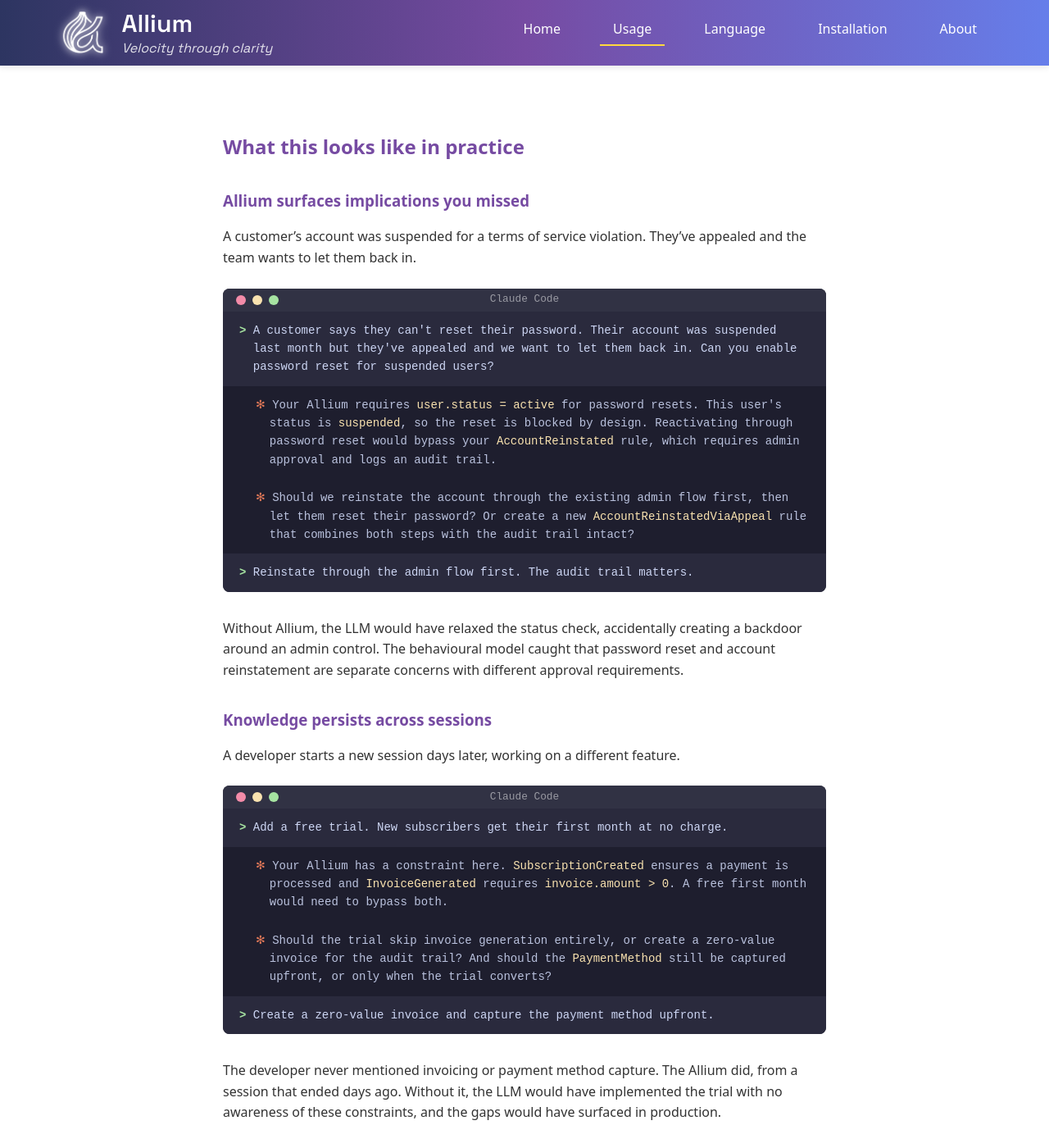
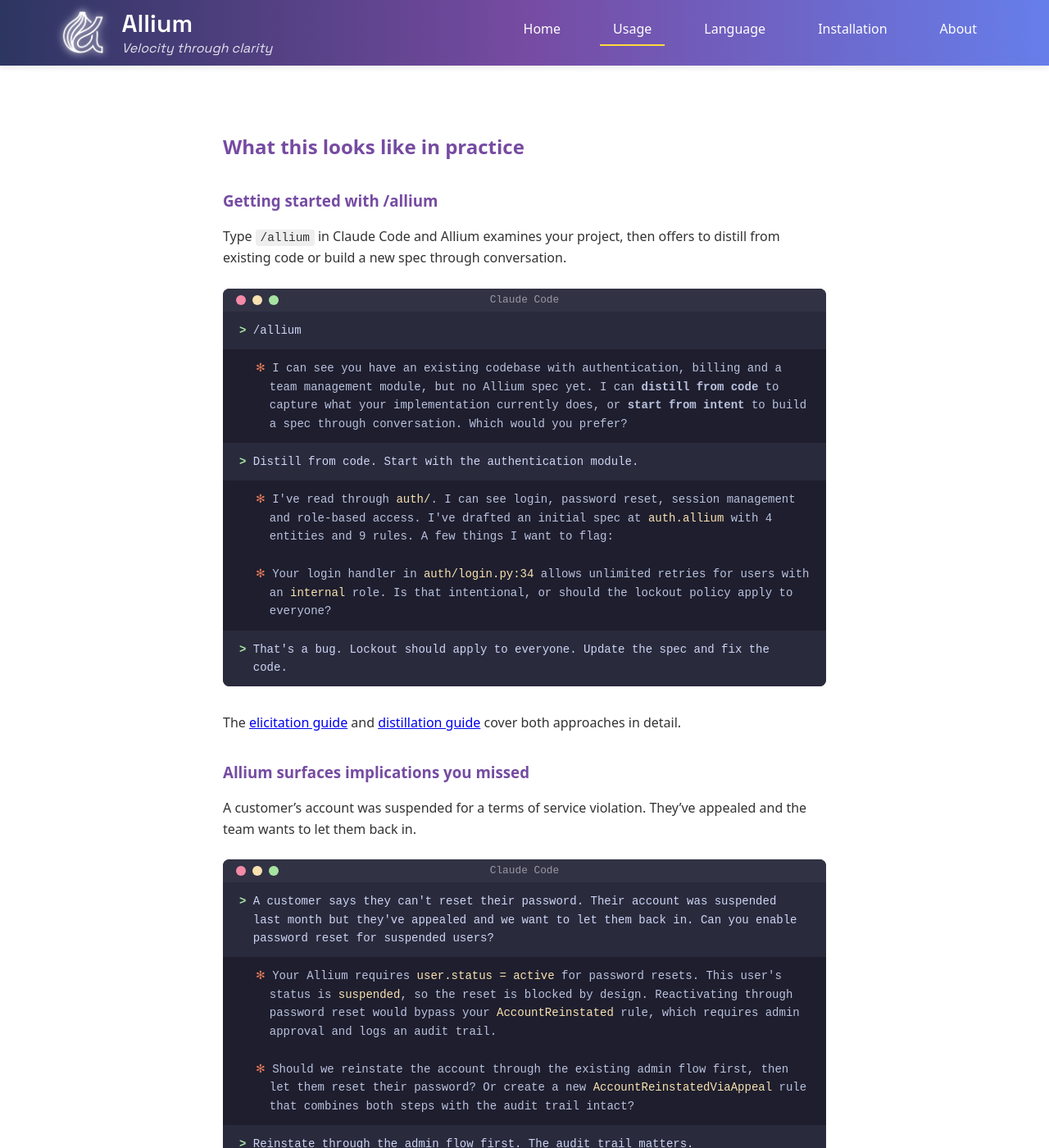
Before and after one commit to juxt/allium, a Jekyll site: the page built from usage.md, in a window 1280 px wide and 1400 px high. Shown: the whole window at 82% size. Built offline with Jekyll 4.4.1, drawn with Linux system fonts in a browser that asks for light colours.

Commit message:
Move full /allium conversation to usage page, keep brief version on install

```diff
--- a/usage.md
+++ b/usage.md
@@ -4,6 +4,43 @@
 ---
 
 ## What this looks like in practice
+
+### Getting started with /allium
+
+Type `/allium` in Claude Code and Allium examines your project, then offers to distill from existing code or build a new spec through conversation.
+
+<div class="terminal">
+  <div class="terminal-titlebar">
+    <div class="terminal-dots">
+      <span class="terminal-dot red"></span>
+      <span class="terminal-dot yellow"></span>
+      <span class="terminal-dot green"></span>
+    </div>
+    <span class="terminal-title">Claude Code</span>
+  </div>
+  <div class="terminal-body">
+    <div class="turn user">
+      <span class="prompt">&gt;</span> /allium
+    </div>
+    <div class="turn llm">
+      <span class="marker">✻</span> I can see you have an existing codebase with authentication, billing and a team management module, but no Allium spec yet. I can <strong>distill from code</strong> to capture what your implementation currently does, or <strong>start from intent</strong> to build a spec through conversation. Which would you prefer?
+    </div>
+    <div class="turn user">
+      <span class="prompt">&gt;</span> Distill from code. Start with the authentication module.
+    </div>
+    <div class="turn llm">
+      <span class="marker">✻</span> I've read through <code>auth/</code>. I can see login, password reset, session management and role-based access. I've drafted an initial spec at <code>auth.allium</code> with 4 entities and 9 rules. A few things I want to flag:
+    </div>
+    <div class="turn llm">
+      <span class="marker">✻</span> Your login handler in <code>auth/login.py:34</code> allows unlimited retries for users with an <code>internal</code> role. Is that intentional, or should the lockout policy apply to everyone?
+    </div>
+    <div class="turn user">
+      <span class="prompt">&gt;</span> That's a bug. Lockout should apply to everyone. Update the spec and fix the code.
+    </div>
+  </div>
+</div>
+
+The [elicitation guide](https://github.com/juxt/allium/blob/main/elicitation.md) and [distillation guide](https://github.com/juxt/allium/blob/main/distillation.md) cover both approaches in detail.
 
 ### Allium surfaces implications you missed
 
```
Also changed, not shown: installation.md (+2 -20 lines).
